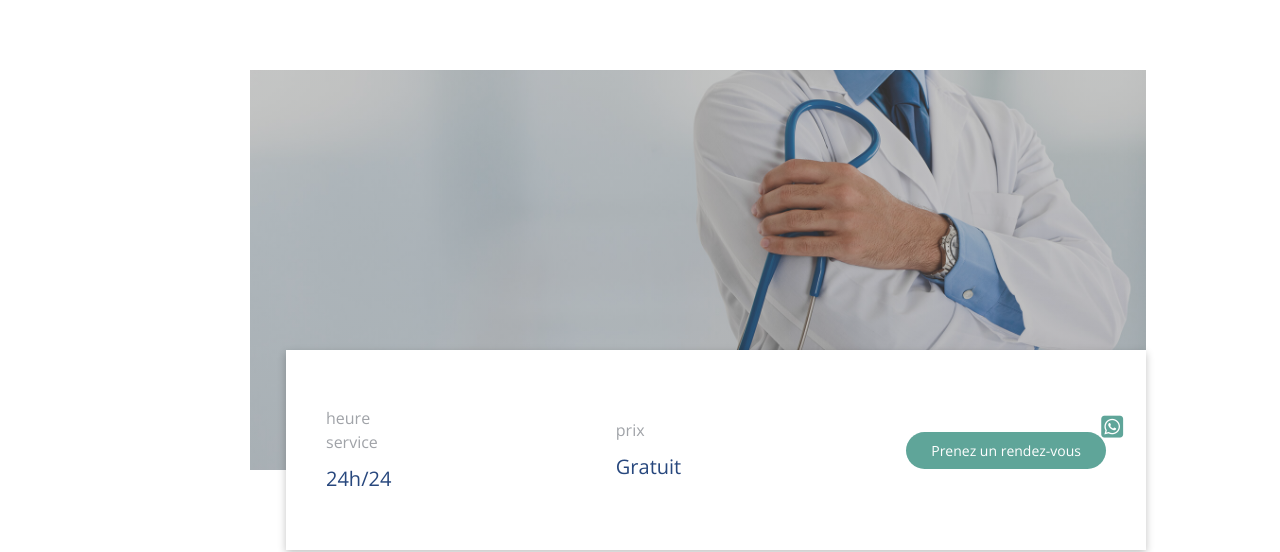
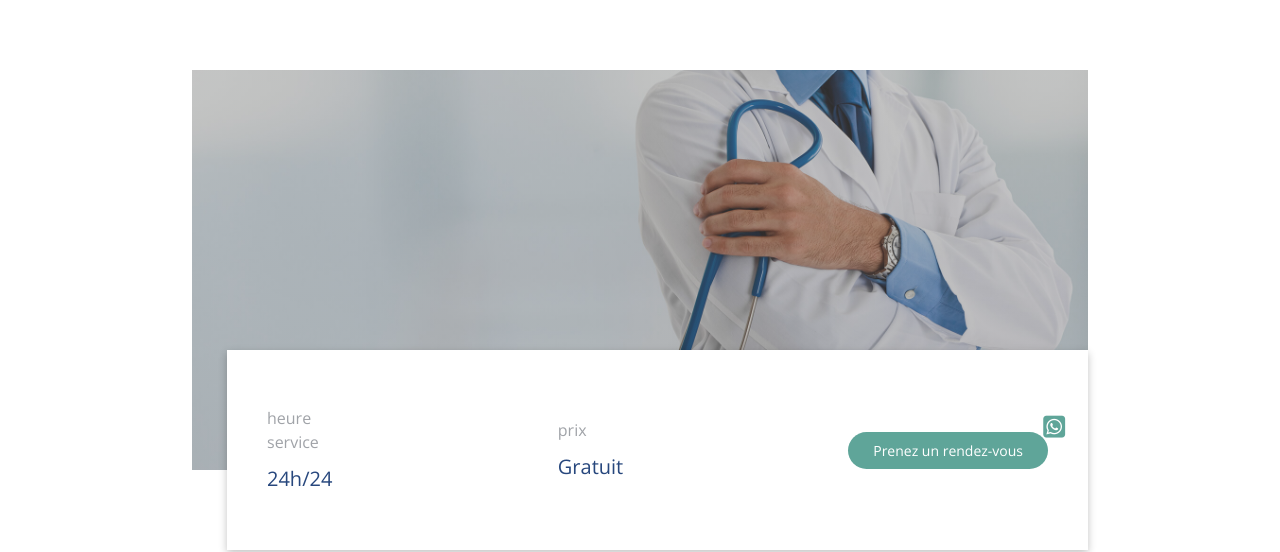
Before and after one commit to graciusyengo/Clinoque_Promedis, a website: page generalConsultaion.html in a window 1280 px wide. Shown: the part 430-982 px from the top of the page. Drawn offline with nearby package versions, Linux system fonts and the light colour scheme.

Commit message:
feat: delete margin in generaleConsultation

```diff
--- a/assets/css/generalConsultation.css
+++ b/assets/css/generalConsultation.css
@@ -615,7 +615,7 @@ h6 {
     background-color: green;
     background-image: linear-gradient(rgba(110,110,110,0.4),rgba(90,90,90,0.4)), url("../img/hero-bg.jpg");
     background-size: cover;
-     margin-left: 250px;
+
     margin-top: 100px;
     margin-bottom: 100px;
     /* margin-bottom: -200px; */
@@ -624,7 +624,7 @@ h6 {
 
   #heroGeneralConsultation .container{
     position: absolute;
-    left: 36px;
+    left: 35px;
     bottom: -80px;
     height: 200px;
     box-shadow: rgba(0, 0, 0, 0.24) 0px 3px 8px;
--- a/assets/css/specialConsultation.css
+++ b/assets/css/specialConsultation.css
@@ -590,7 +590,7 @@ body {
 
   #heroGeneralConsultation .container{
     position: absolute;
-    left: 120px;
+    left: 36px;
     bottom: -80px;
     height: 200px;
     box-shadow: rgba(0, 0, 0, 0.24) 0px 3px 8px;
```
Also changed, not shown: specialConsultation.html (+1 -1 lines).
